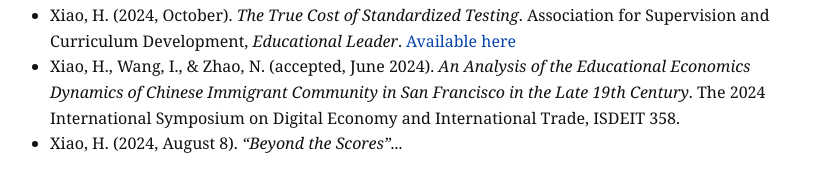
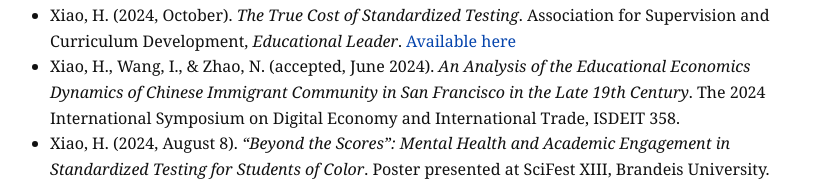
Before and after one commit to harrisonxiao/harrisonxiao.github.io, a plain HTML site: page index.html in a window 1280 px wide. Shown: the part 1076-1271 px from the top of the page, without its empty margins (230-1064 px from the left). Drawn offline with Linux system fonts and the light colour scheme; grey boxes are pictures that could not be loaded.

Commit message:
Update index.html

```diff
--- a/index.html
+++ b/index.html
@@ -64,10 +64,11 @@
   <ul>
     <li>Xiao, H. (2024, October). <em>The True Cost of Standardized Testing</em>. Association for Supervision and Curriculum Development, <em>Educational Leader</em>. <a href="https://ascd.org/blogs/the-true-cost-of-standardized-testing" target="_blank">Available here</a></li>
     <li>Xiao, H., Wang, I., & Zhao, N. (accepted, June 2024). <em>An Analysis of the Educational Economics Dynamics of Chinese Immigrant Community in San Francisco in the Late 19th Century</em>. The 2024 International Symposium on Digital Economy and International Trade, ISDEIT 358.</li>
- <li>Xiao, H. (2024, August 8). <em>“Beyond the Scores”...</em></li>
+<li>Xiao, H. (2024, August 8). <em>“Beyond the Scores”: Mental Health and Academic Engagement in Standardized Testing for Students of Color</em>. Poster presented at SciFest XIII, Brandeis University.</li>
 <br>
 <img src="image1.png" alt="Beyond the Scores Poster" style="width: 300px; height: auto; border-radius: 8px;">
 <br><br>
+
 
    <li>Xiao, H. (2023, May 4). <em>“Racism on Social Media”: A Case Study Analysis of TikTok Cultures in the U.S.</em> Poster presented at the 2023 Brandeis Undergraduate Research Symposium.</li>
 <br>
```
